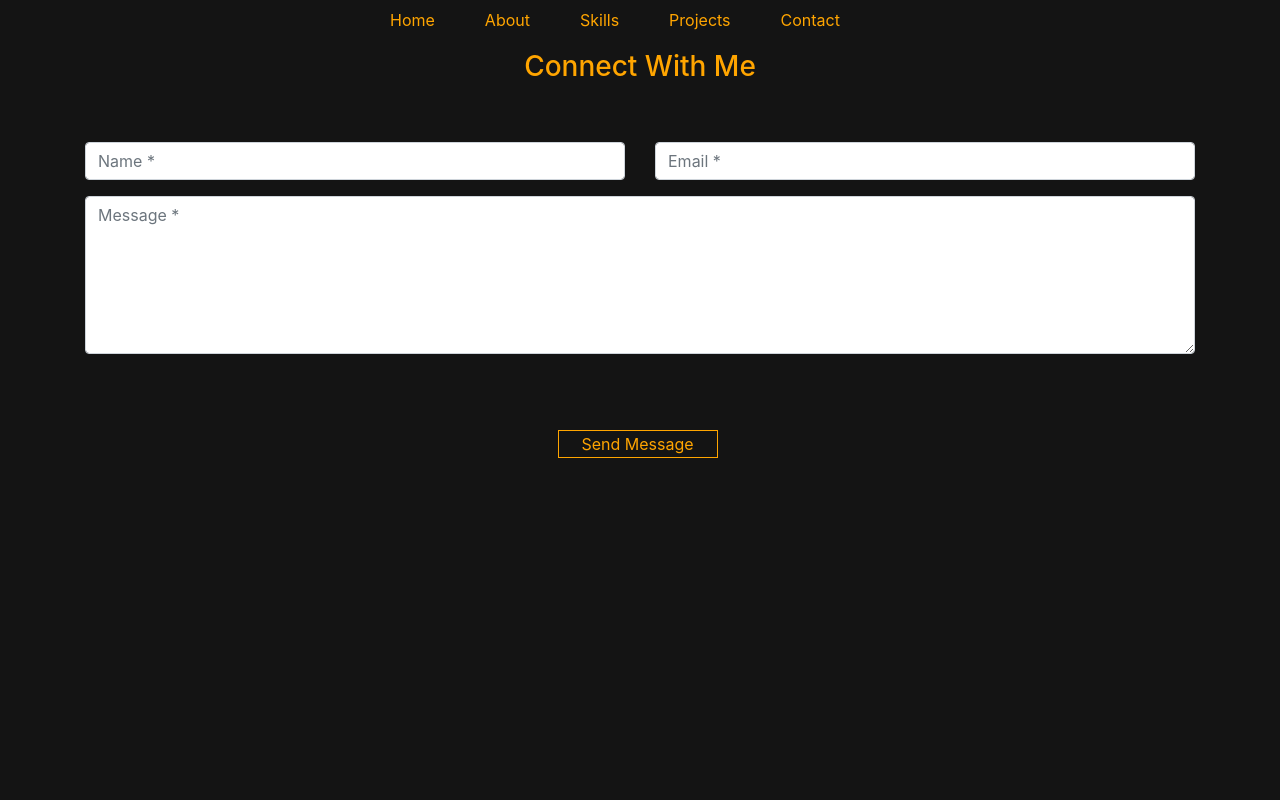
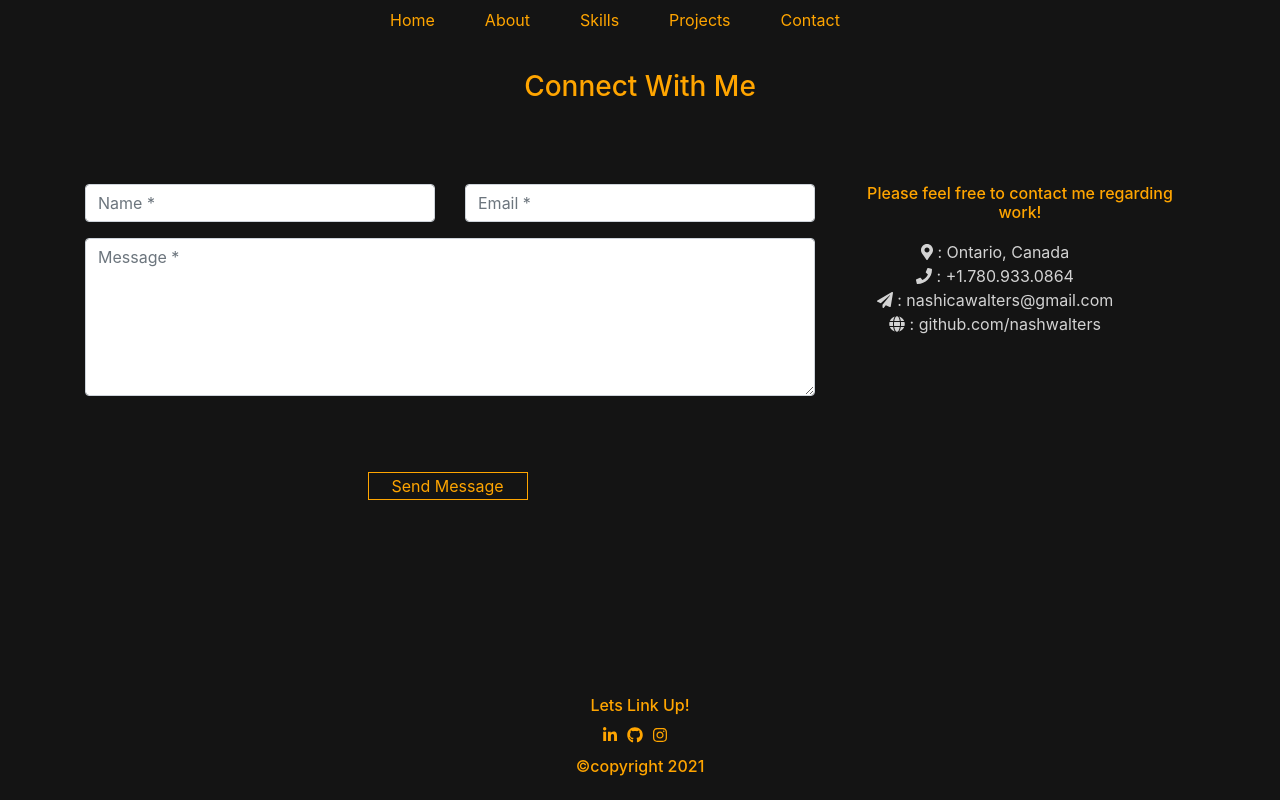
Before and after one commit to nashwalters/portfolio-react, a React (Create React App) app: page /contact in a window 1280 px wide. Built offline with nearby package versions, Linux system fonts and the light colour scheme.

Commit message:
Modified footer.

```diff
--- a/src/components/About.js
+++ b/src/components/About.js
@@ -1,5 +1,6 @@
 import React from "react";
 import Navbar from "./Navbar";
+import Footer from "./Footer";
 import { Link } from 'react-router-dom';
 import "bootstrap/dist/css/bootstrap.min.css";
 import "../style/style.css"
@@ -27,6 +28,7 @@ const About = () => {
                     </div>
                 </div>
             </section>
+            <Footer />
         </main>
     );
 }
--- a/src/components/Contact.js
+++ b/src/components/Contact.js
@@ -1,5 +1,6 @@
 import React from "react";
 import Navbar from "./Navbar";
+import Footer from "./Footer";
 import "bootstrap/dist/css/bootstrap.min.css";
 import "../style/style.css"
 
@@ -8,61 +9,52 @@ const Contact = () => {
         <main>
             <Navbar/>
             <section className="container">
+            <div className="row">
+                <div className="col">
+                    <div className="main-title">
                         <h3>Connect With Me</h3>
+                    </div>
+                </div>
+            </div>
             <div className="row">
-                <div className="col-lg-12">
-                <form>
+                <div className="col-lg-8">
+                    <form id="contact-form">
                         <div className="row">
                            <div className="col-md-6">
                               <div className="form-group">
-                                <input
-                                    type="text"
-                                    name="email"
-                                    className="form-control"
-                                    id="first-name"
-                                    placeholder="Name *"
-                                    required="required"
-                                />
+                                 <input type="text" name="name" className="form-control" id="first-name" placeholder="Name *" required="required"/>
                               </div>
                            </div>
                            <div className="col-md-6">
                               <div className="form-group">
-                                <input
-                                    type="email"
-                                    name="email"
-                                    className="form-control"
-                                    id="email"
-                                    placeholder="Email *"
-                                    required="required"
-                                />
+                                 <input type="email" name="email" className="form-control" id="email" placeholder="Email *" required="required"/>
                               </div>
                            </div>
                            <div className="col-md-12">
                               <div className="form-group">
-                                <textarea
-                                    rows="6"
-                                    name="message"
-                                    className="form-control"
-                                    id="description"
-                                    placeholder="Message *"
-                                    required="required">
-                                </textarea>
+                                   <textarea rows="6" name="message" className="form-control" id="description" placeholder="Message *" required="required"></textarea>
                               </div>
                            </div>
-                        <div class="col-md-12 text-center">
-                            <button
-                                id="submit"
-                                className="nav-btn link link-btn"
-                                type="submit"
-                                value="Send">
-                                Send Message
-                            </button>
+                            <div className="col-md-12 text-center">
+                                <button id="submit" className="nav-btn link link-btn"type="submit" value="Send">Send Message</button>
                             </div>
                         </div>
                     </form>
                 </div>
+                <div className="col-lg-4">
+                    <div className="contact-info">
+                        <h6 className="text-center">Please feel free to contact me regarding work!</h6>
+                        <ul className="contact-info-items nav flex-column justify-content-center">
+                            <li><i className="fas fa-map-marker-alt box"></i>   : Ontario, Canada </li>
+                            <li><i className="fas fa-phone box"></i>   : +1.780.933.0864</li>
+                            <li><i className="fas fa-paper-plane box"></i>   : nashicawalters@gmail.com</li>
+                            <li><i className="fas fa-globe box"></i>   : github.com/nashwalters</li>
+                        </ul>
+                    </div>
+                </div>
             </div>
             </section>
+            <Footer />
         </main>
     );
 }
--- a/src/components/Skills.js
+++ b/src/components/Skills.js
@@ -1,6 +1,7 @@
 import React from "react";
 import "bootstrap/dist/css/bootstrap.min.css";
 import Navbar from "./Navbar";
+import Footer from "./Footer";
 import "../style/style.css"
 
 const Skills = () => {
@@ -31,6 +32,7 @@ const Skills = () => {
                 </div>
                 </div>
             </section>
+            <Footer />
         </main>
     );
 }
--- a/src/components/footer.js
+++ b/src/components/footer.js
@@ -1,22 +1,19 @@
+import React from "react";
+import { Link } from 'react-router-dom';
 
+const Footer = () => {
+    return (
+        <div className="footer">
+            <h6>Lets Link Up!</h6>
+        <ul className="nav justify-content-center">
+            <li className="nav-item"><Link to={{ pathname: "https://www.linkedin.com/in/nashica-walters/"}} target="_blank"><i className="fab fa-linkedin-in"></i></Link></li>
+            <li className="nav-item"><Link to={{ pathname: "https://github.com/nashwalters" }} target="_blank"><i className="fab fa-github"></i></Link> </li>
+            <li className="nav-item"><Link to={{ pathname: "https://www.instagram.com/nbryce_/" }}  target="_blank"><i className="fab fa-instagram"></i></Link> </li>
+        </ul>
+        <h6> &copy;copyright 2021</h6>
+        </div>
 
+    );
+}
 
-
-
-
-<div class="col-lg-2">
-                    <div class="contact-info">
-                        <h6 class="text-center">Please feel free to contact me regarding work!</h6>
-                        <ul class="contact-info-items nav flex-column justify-content-center">
-                            <li><i class="fas fa-map-marker-alt box"></i>   : Ontario, Canada </li>
-                            <li><i class="fas fa-phone box"></i>   : +1.780.933.0864</li>
-                            <li><i class="fas fa-paper-plane box"></i>   : nashicawalters@gmail.com</li>
-                            <li><i class="fas fa-globe box"></i>   : github.com/nashwalters</li>
-                        </ul>
-                        <ul class="nav justify-content-center">
-                            <li class="nav-item"><Link to={{ pathname: "https://www.linkedin.com/in/nashica-walters/"}} target="_blank"><i class="fab fa-linkedin-in"></i></Link></li>
-                            <li class="nav-item"><Link to={{ pathname: "https://github.com/nashwalters" }} target="_blank"><i class="fab fa-github"></i></Link> </li>
-                            <li class="nav-item"><Link to={{ pathname: "https://www.instagram.com/nbryce_/" }}  target="_blank"><i class="fab fa-instagram"></i></Link> </li>
-                        </ul>
-                    </div>
-                </div>
+export default Footer;
--- a/src/style/Style.css
+++ b/src/style/Style.css
@@ -139,3 +139,14 @@ form {
     margin-top: 3.125rem;
 }
 /*Contact section end*/
+.footer{
+    margin-top: 1rem;
+    padding: 1rem;;
+    position: fixed;
+    bottom: 0;
+    left: 0;
+    width: 100%;
+}
+.foot {
+        display: inline;
+}
```
Lines whose indentation alone changed are shown as unchanged.
